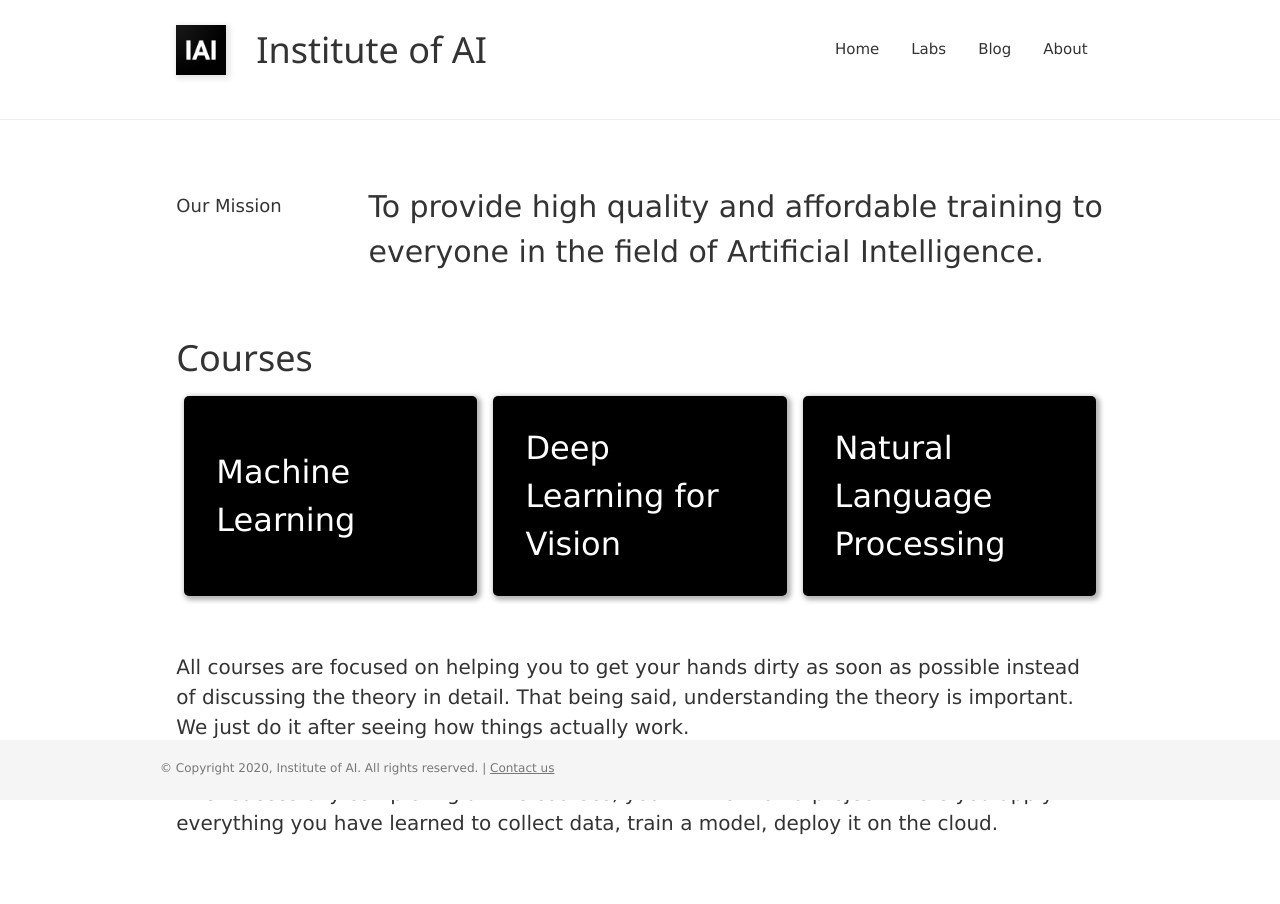
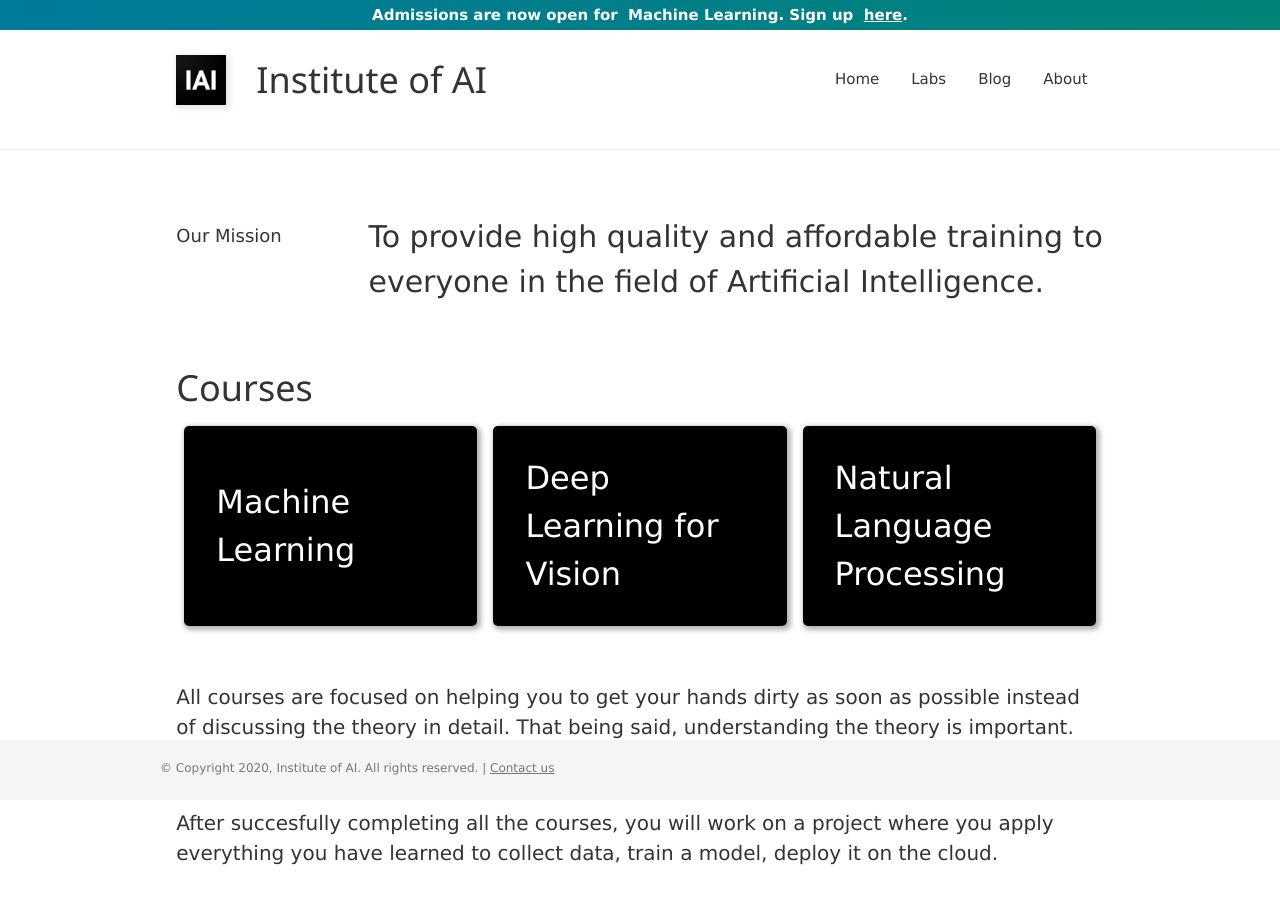
Before and after one commit to instituteofai/instituteofai.github.io, a Gatsby site: page / in a window 1280 px wide. Built offline with nearby package versions, Linux system fonts and the light colour scheme; Gatsby itself is replaced by a stand-in of ours.

Commit message:
Update admission banner

```diff
--- /dev/null
+++ b/src/components/banner.css
@@ -0,0 +1,22 @@
+.test {
+    width: 100%;
+    height: 30px;
+    background: linear-gradient(90deg,#017a9b,#018377);
+    position: relative;
+    text-decoration-color: white;
+    top: 0;
+    display: flex;
+    text-align: center;
+    font-weight: bold;
+    color:white;
+    align-items: center;
+    justify-content: center;
+  }
+
+  body {
+    margin: 0;
+
+  }
+  .animate {
+    top: 50px;
+  }
--- /dev/null
+++ b/src/components/banner.js
@@ -0,0 +1,26 @@
+import React from 'react';
+import './banner.css';
+
+class Banner extends React.Component {
+    constructor() {
+       super();
+       this.state = {
+          showHeader: false
+       }
+    }
+
+    componentDidMount() {
+       setTimeout(() => this.setState({showHeader: true}), 2000);
+    }
+
+      render() {
+       return (
+         <div>
+             {this.state.showHeader ? <div className="test">Admissions are now open for &nbsp; <b>Machine Learning</b>. Sign up &nbsp;<a href="https://forms.gle/RqL5oxcHtARV5Rgk6">here</a>.</div> : null }
+         </div>
+       );
+     }
+}
+export default Banner;
+
+//ReactDOM.render(<Banner/>, document.getElementById('banner'))
--- a/src/components/header.js
+++ b/src/components/header.js
@@ -2,6 +2,7 @@ import { Link } from 'gatsby';
 import PropTypes from 'prop-types';
 import React from 'react';
 import iaiIcon from '../images/iai_hires.png';
+import CookieConsent from "react-cookie-consent";
 
 class Header extends React.Component {
   constructor(props) {
--- a/src/components/layout.js
+++ b/src/components/layout.js
@@ -11,6 +11,7 @@ import { useStaticQuery, graphql } from 'gatsby';
 
 import Header from './header';
 import './layout.css';
+import Banner from './banner';
 
 const Layout = ({ children }) => {
   const data = useStaticQuery(graphql`
@@ -25,6 +26,7 @@ const Layout = ({ children }) => {
 
   return (
     <div style={{ minWidth: '330px' }}>
+      <Banner />
       <Header siteTitle={data.site.siteMetadata.title} />
       <div
         style={{
```
Also changed, not shown: src/components/course-unit.js (+2 -15 lines), src/pages/machine-learning.json (+5 -5 lines), 1 other file.
